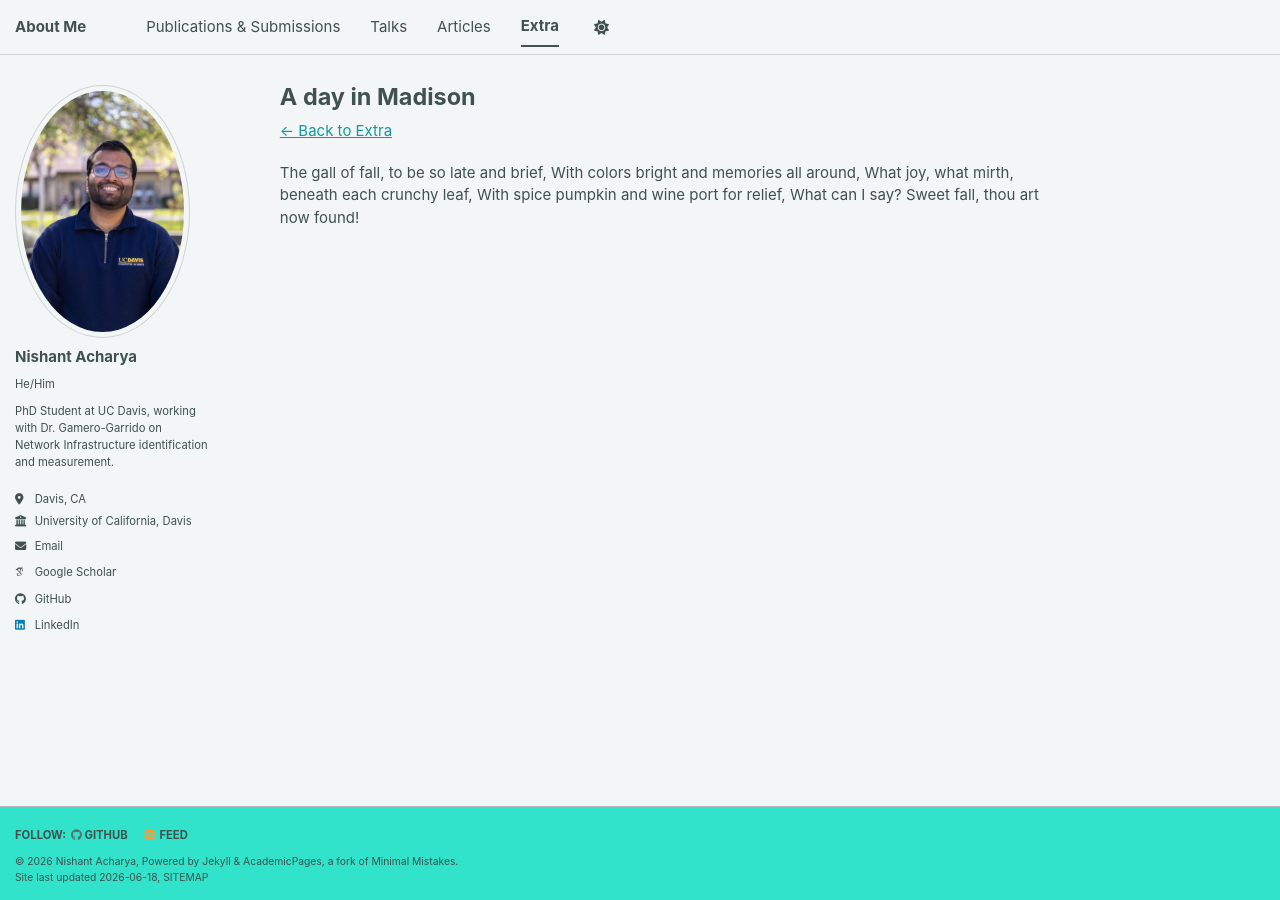
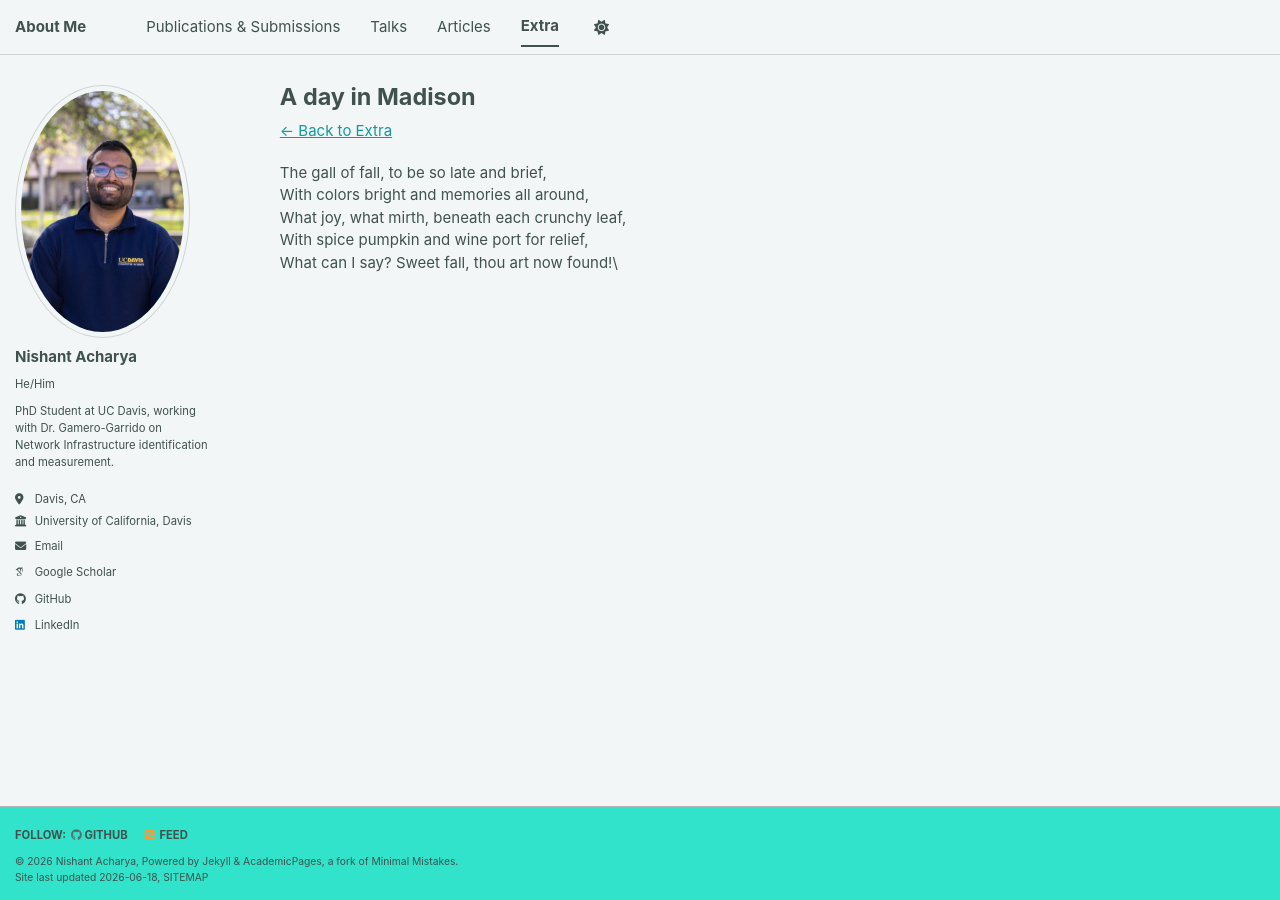
Before and after one commit to NishantAcharya/Nishant.github.io, a Jekyll site: the page built from _pages/poem-5.md, in a window 1280 px wide. Built offline with Jekyll 4.4.1, drawn with Linux system fonts in a browser that asks for light colours; some web fonts are replaced; a script bundle is joined from its source files by our own code; library files that are not in the unit come from our copies.

Commit message:
Poetry update 2.0

```diff
--- a/_pages/poem-5.md
+++ b/_pages/poem-5.md
@@ -8,8 +8,8 @@ author_profile: true
 [← Back to Extra]({{ base_path }}/extra/)
 
 <!-- TODO: add poem text -->
-The gall of fall, to be so late and brief,
-With colors bright and memories all around,
-What joy, what mirth, beneath each crunchy leaf,
-With spice pumpkin and wine port for relief,
-What can I say? Sweet fall, thou art now found!
+The gall of fall, to be so late and brief,\
+With colors bright and memories all around,\
+What joy, what mirth, beneath each crunchy leaf,\
+With spice pumpkin and wine port for relief,\
+What can I say? Sweet fall, thou art now found!\
```
Also changed, not shown: _pages/poem-4.md (+4 -4 lines).
